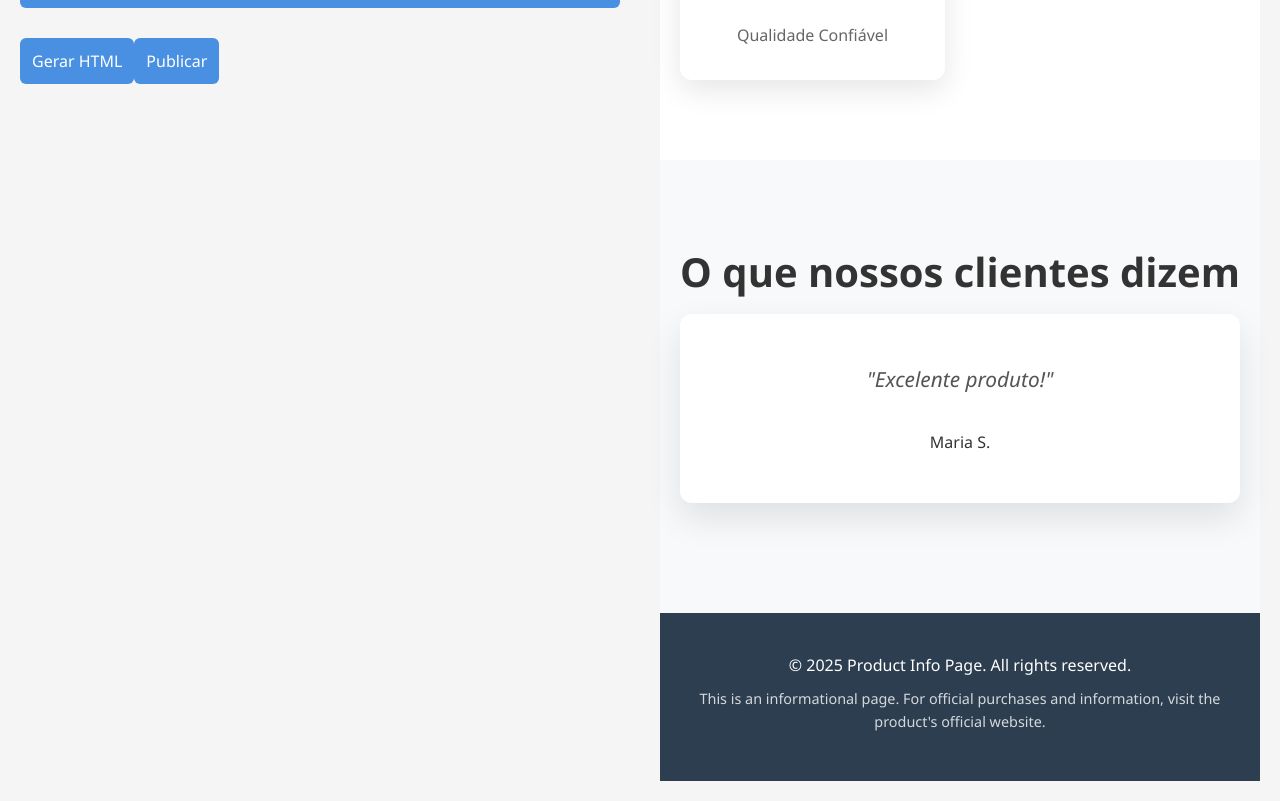
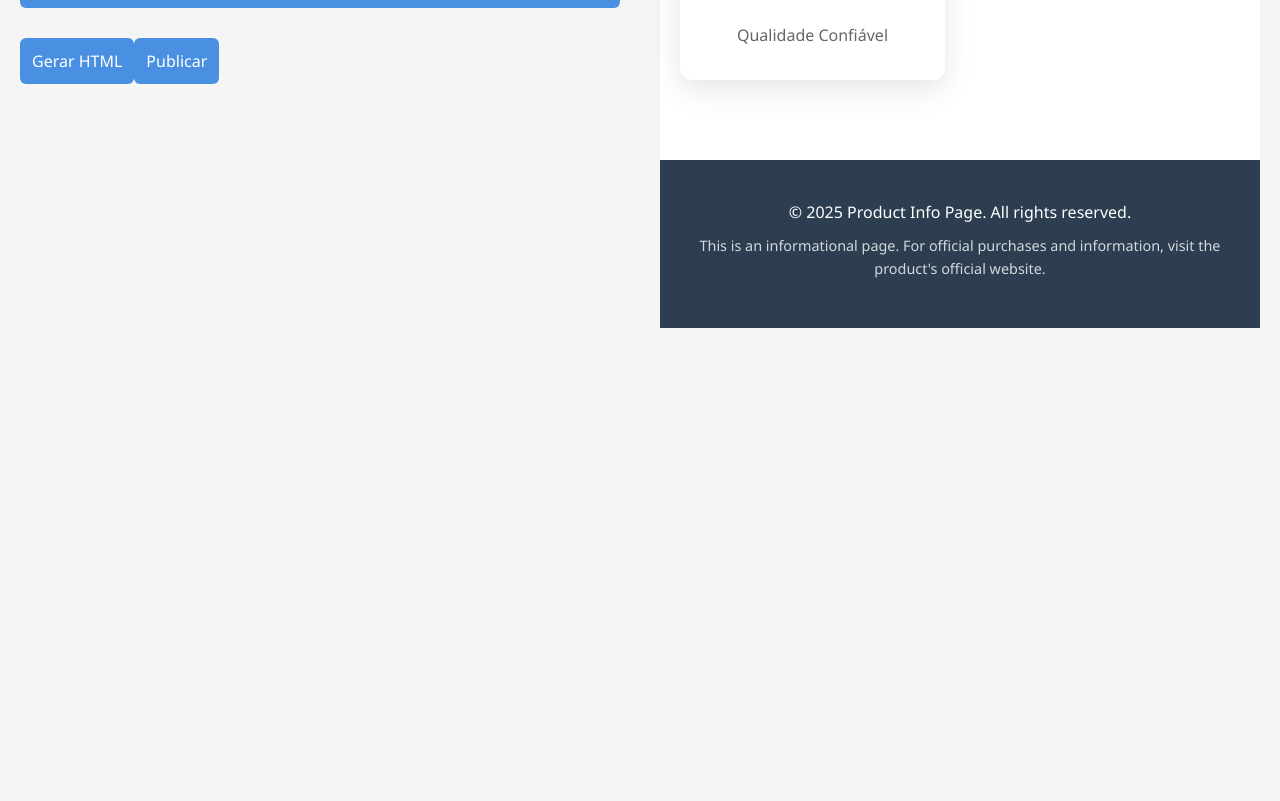
Before and after one commit to laerteMancio/frontend_gerenciador_campanhas, a React (Vite) app: page /montar-presell in a window 1280 px wide. Shown: the part 1391-2192 px from the top of the page. After the commit the page ends 1739 px from the top, so only its background shows below. Built offline with nearby package versions, Linux system fonts and the light colour scheme.

Commit message:
mudanca para vercel

```diff
--- a/src/components/Presell.jsx
+++ b/src/components/Presell.jsx
@@ -107,22 +107,6 @@ const Presell = ({ formData }) => {
         </section>
       )}
 
-      {/* Social Proof Section */}
-      {testimonials.length > 0 && (
-        <section className="social-proof">
-          <div className="container">
-            {socialTitle && <h2 className="section-title">{socialTitle}</h2>}
-            {testimonials.map((t, i) => (
-              <div key={i} className="testimonial-card">
-                <blockquote>
-                  <p>"{t.text}"</p>
-                </blockquote>
-                {t.name && <cite>{t.name}</cite>}
-              </div>
-            ))}
-          </div>
-        </section>
-      )}
 
       {/* Final CTA Section */}
       {buyLink && (
```
